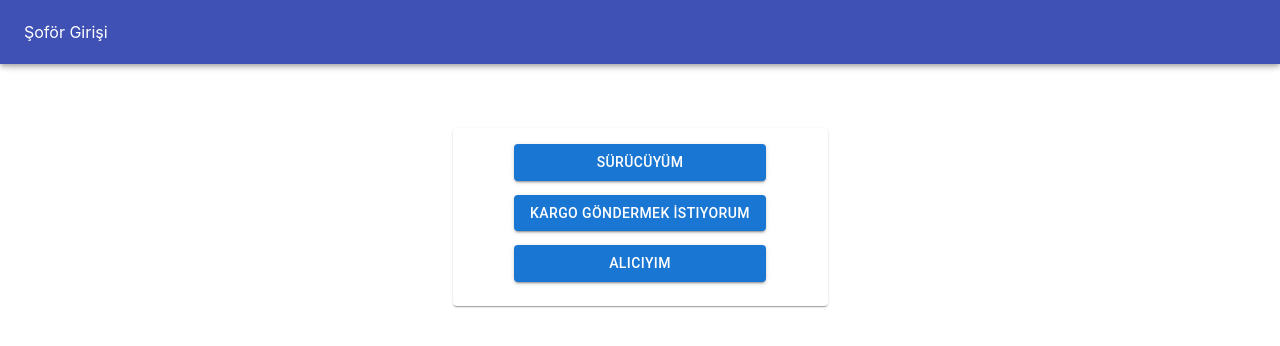
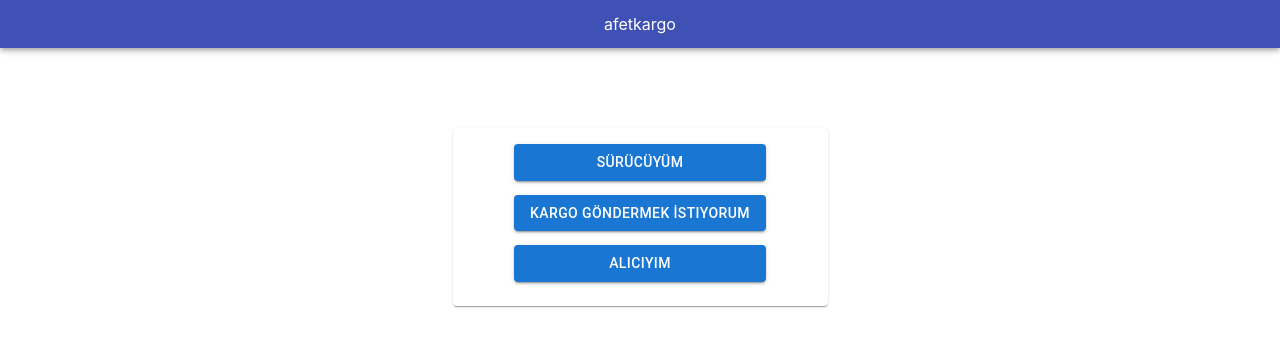
Before and after one commit to acikkaynak/afetkargo-client, a React (Create React App) app: page / in a window 1280 px wide. Shown: the top 346 px of the page. Built offline with nearby package versions, Linux system fonts and the light colour scheme; no server answers; what apisauce would draw is missing.

Commit message:
style: changed landing header toolbar text position.

```diff
--- a/src/components/Header.js
+++ b/src/components/Header.js
@@ -3,7 +3,14 @@ import React from "react";
 
 export default function Header(props) {
   const displayDesktop = () => {
-    return <Toolbar>{props.text}</Toolbar>;
+    return (
+      <Toolbar
+        variant="dense"
+        style={{ display: "flex", justifyContent: "center" }}
+      >
+        {props.text}
+      </Toolbar>
+    );
   };
 
   return (
--- a/src/containers/Landing/index.js
+++ b/src/containers/Landing/index.js
@@ -25,7 +25,7 @@ const Login = () => {
 
   return (
     <>
-      <Header text="Şoför Girişi" />
+      <Header text="afetkargo" />
       <Card
         style={{
           display: "flex",
```
